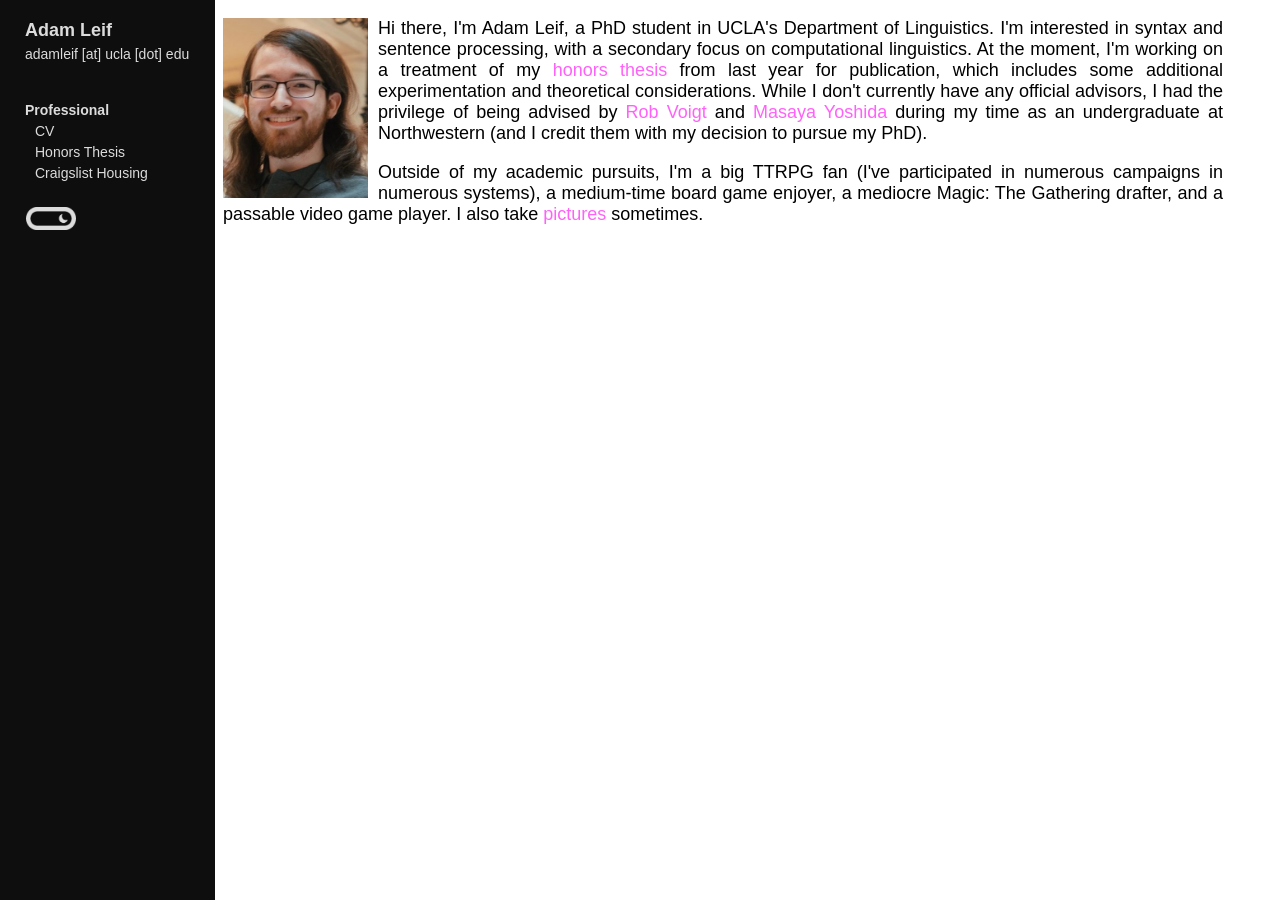
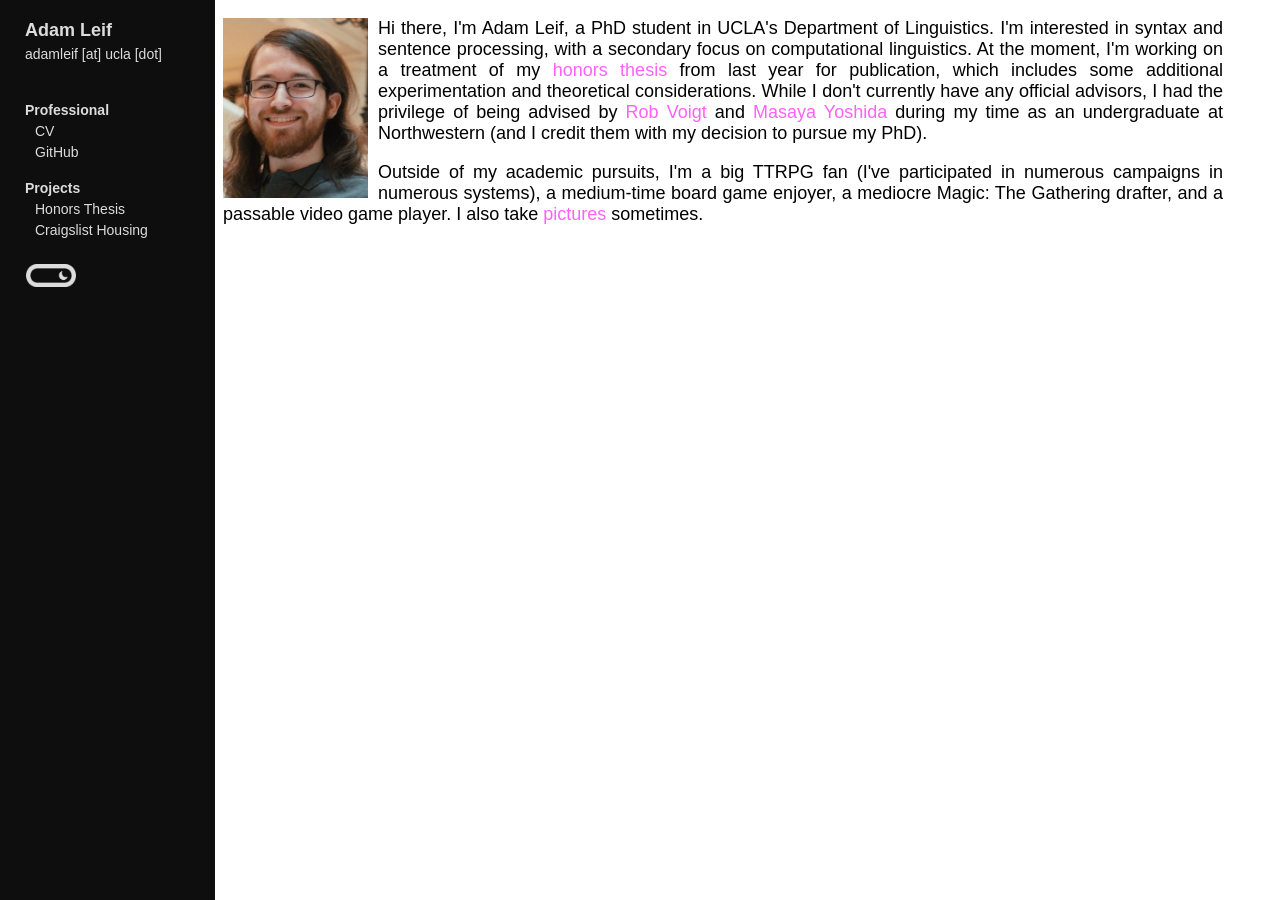
Before and after one commit to adamleif/adamleif.github.io, a Jekyll site: the page built from index.html, in a window 1280 px wide. Built offline with Jekyll 4.4.1, drawn with Linux system fonts in a browser that asks for light colours.

Commit message:
sidebar adjustments

```diff
--- a/_includes/sidebar.html
+++ b/_includes/sidebar.html
@@ -2,19 +2,28 @@
     <ul>
       <div class="info">
         <li><a class="name" href="/"><b>Adam Leif</b></a></li>
-        <li class="default"><a class="email" href="mailto: adamleif@ucla.edu">adamleif [at] ucla [dot]
-            edu</a></li>
+        <li class="default">adamleif [at] ucla [dot]</li>
       </div>
-      <li class="default"><b>Professional</b></li>
-      <li><a href="cv.html">CV</a></li>
-      <li class="default"><a href="honors_thesis.html">Honors Thesis</a></li>
-      <li class="default"><a href="https://github.com/asl7168/craigslist_housing">Craigslist Housing</a></li>
+      <li class="default section"><b>Professional</b></li>
+      <li class="default tab"><a href="cv.html">CV</a></li>
+      <li class="default tab"><a href="https://github.com/asl7168" target="_blank">GitHub</a></li>
+      <li class="compact">
+        <div class="dropdown">
+          <button class="drop-btn" type="button" onclick="toggleDropdown()">Professional</button>
+          <div class="drop-content" id="drop-content">
+            <a href="cv.html">CV</a>
+            <a href="https://github.com/asl7168" target="_blank">GitHub</a>
+        </div>
+      </li>
+      <li class="default section"><b>Projects</b></li>
+      <li class="default tab"><a href="honors_thesis.html">Honors Thesis</a></li>
+      <li class="default tab"><a href="https://github.com/asl7168/craigslist_housing" target="_blank">Craigslist Housing</a></li>
       <li class="compact">
         <div class="dropdown">
           <button class="drop-btn" type="button" onclick="toggleDropdown()">Projects</button>
           <div class="drop-content" id="drop-content">
             <a href="honors_thesis.html">Honors Thesis</a>
-            <a href="https://github.com/asl7168/craigslist_housing">Craigslist Housing</a>
+            <a href="https://github.com/asl7168/craigslist_housing" target="_blank">Craigslist Housing</a>
           </div>
         </div>
       </li>
--- a/static/css/sidebar.css
+++ b/static/css/sidebar.css
@@ -154,17 +154,21 @@
         margin: 20px;
     }
 
+    .sidebar .section {
+        margin-top: 20px;
+    }
+
     .sidebar .info {
         margin-bottom: 40px;
     }
 
+    .sidebar .tab {
+        display: block;
+        padding-left: 10px;
+    }
+
     .sidebar li {
         margin: 5px;
-    }
-
-    .sidebar ul > li > a {
-        display: block;
-        margin-left: 10px;
     }
 
     .compact {
```
Also changed, not shown: js/check-for-cv.js (+9 -7 lines).
